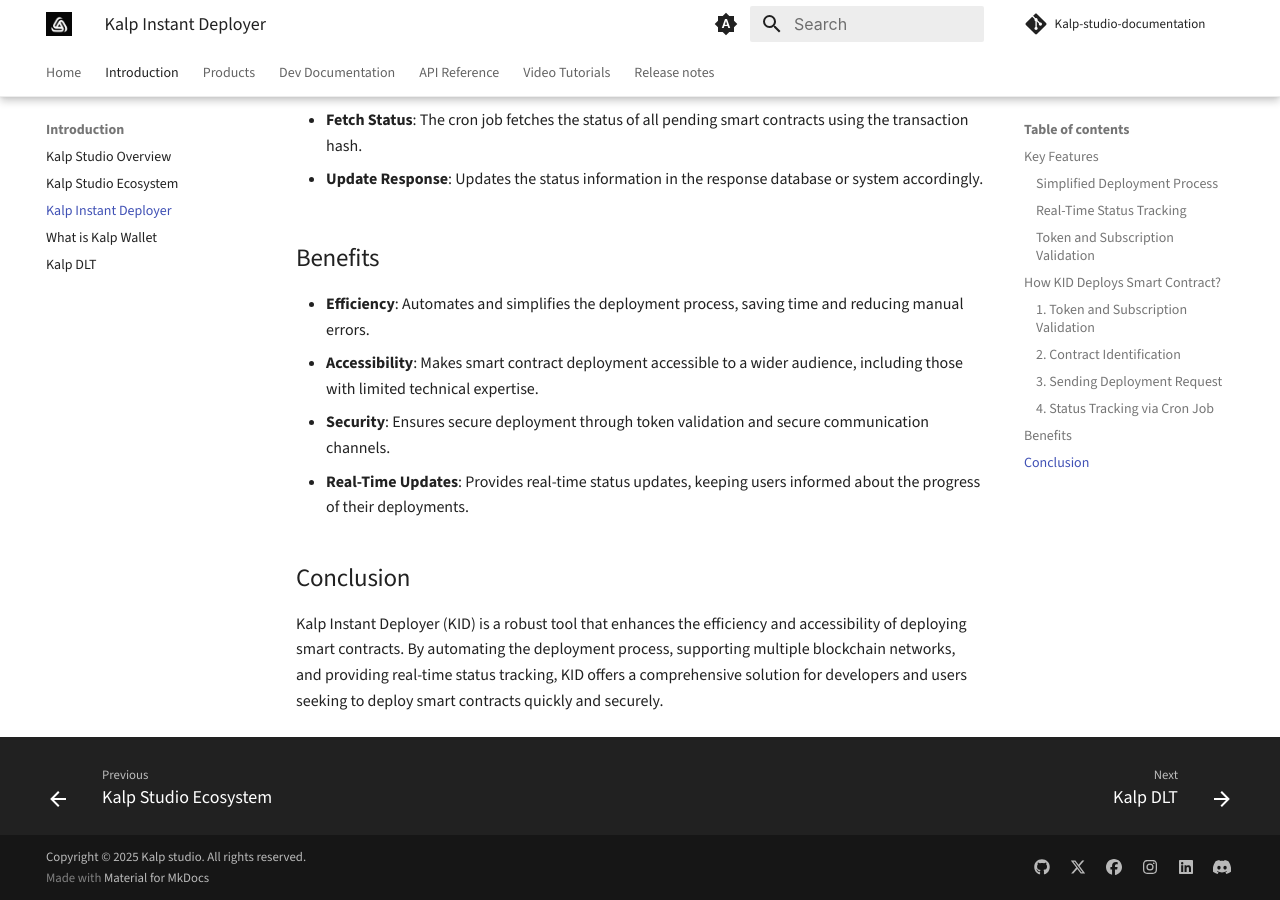
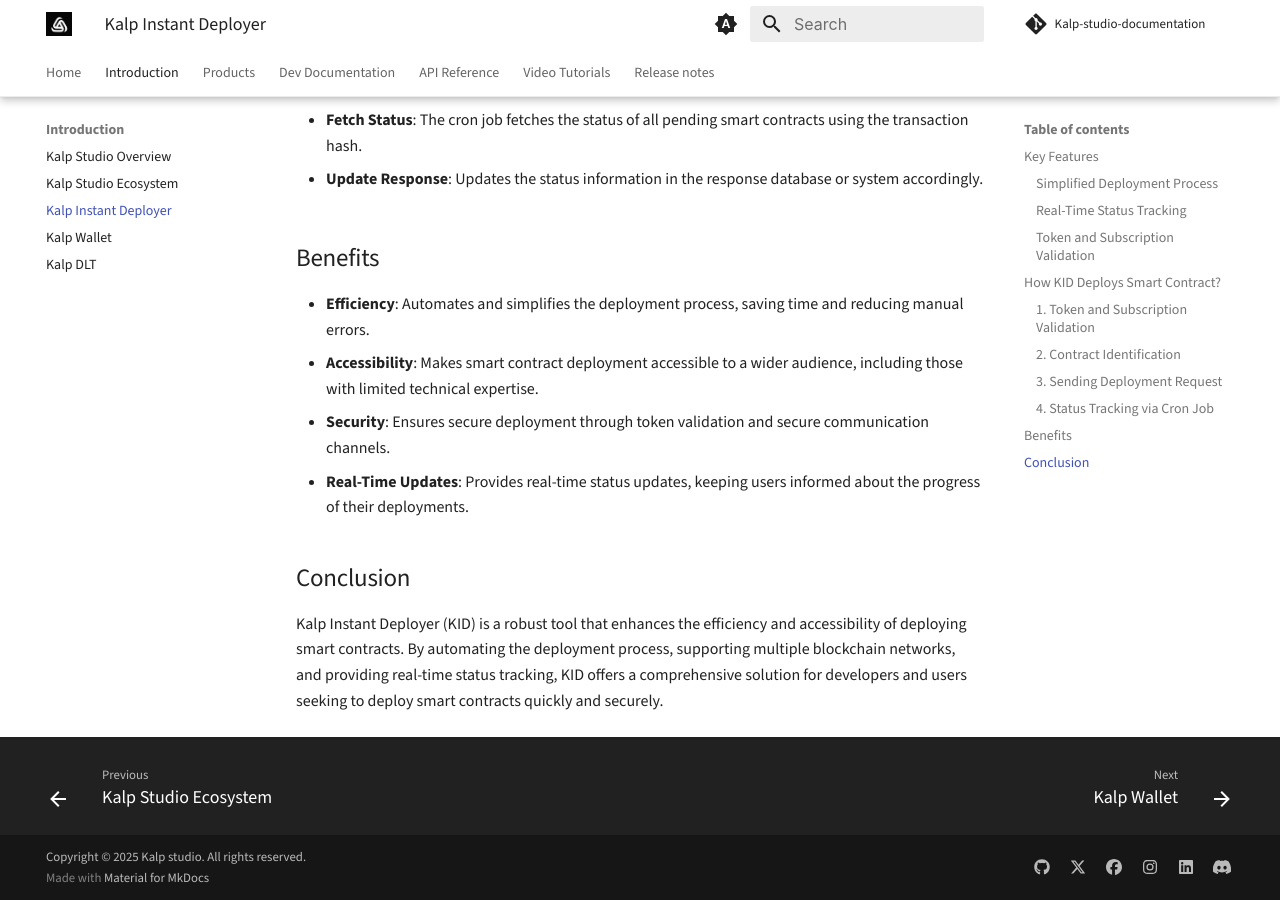
Before and after one commit to p2eengineering/kalp-studio-documentation, an MkDocs documentation site: the page built from docs/Introduction/Kalp-instant-deployer.md, in a window 1280 px wide and 900 px high, scrolled down 1814 px. Built offline with MkDocs 1.6.1 and Material for MkDocs 9.7.7, drawn with Linux system fonts in a browser that asks for light colours; some web fonts are replaced; comment, search, counter and statistics services are not loaded; old or Windows-style settings are respelled for this version of MkDocs.

Commit message:
yaml changes

```diff
--- a/mkdocs.yml
+++ b/mkdocs.yml
@@ -134,7 +134,7 @@
           - Kalp Studio Overview: 'Introduction/Kalp-studio-overview.md'
           - Kalp Studio Ecosystem: 'Introduction/Kalp-studio-ecosystem.md'
           - Kalp Instant Deployer: 'Introduction/Kalp-instant-deployer.md'
-          - What is Kalp Wallet: 'Introduction/What-is-kalp-wallet.md'
+          - Kalp Wallet: 'Introduction/Kalp-wallet.md'
           - Kalp DLT: 'Introduction/Kalp-DLT.md'
   - Products:
       - Kalp-Studio-Console:
```
